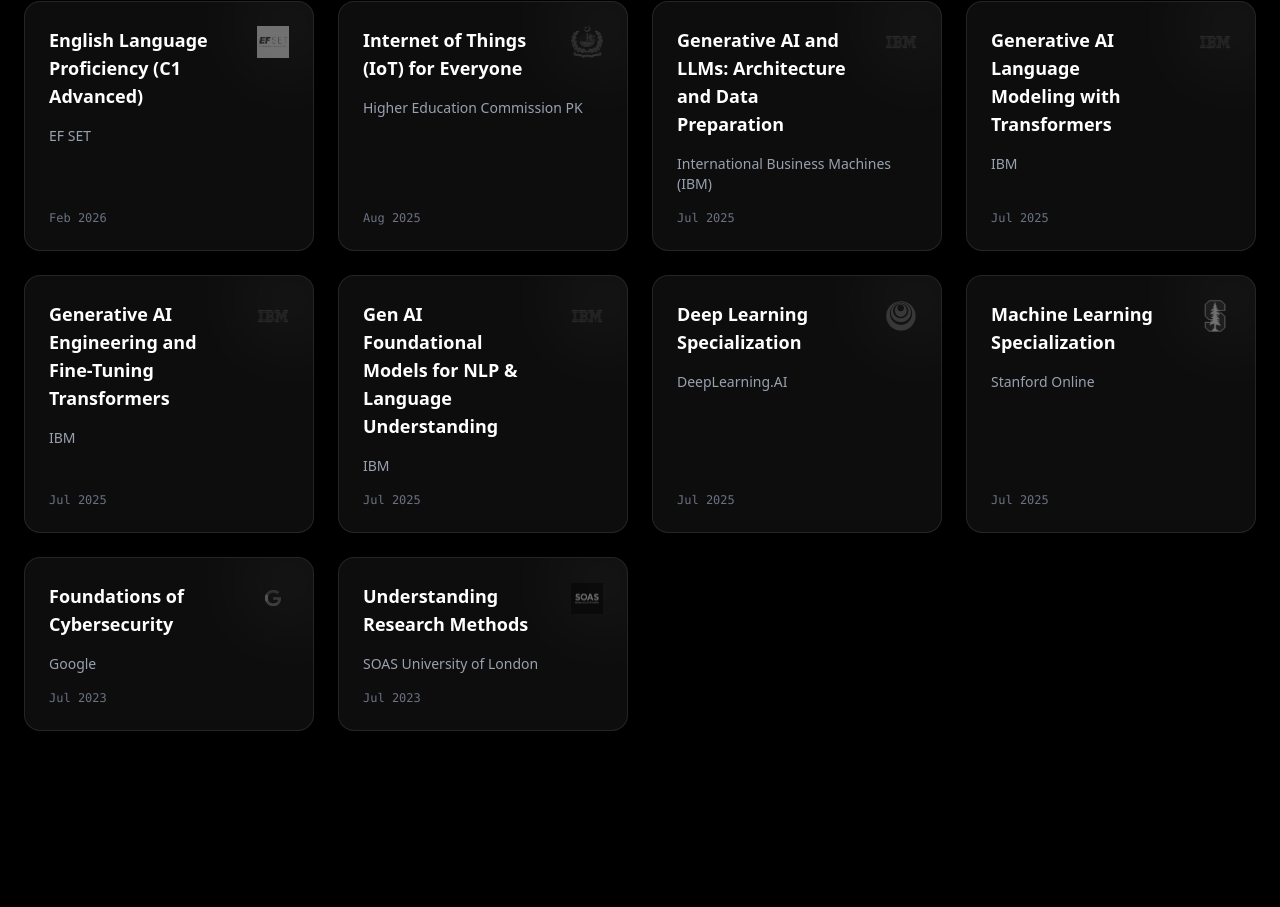
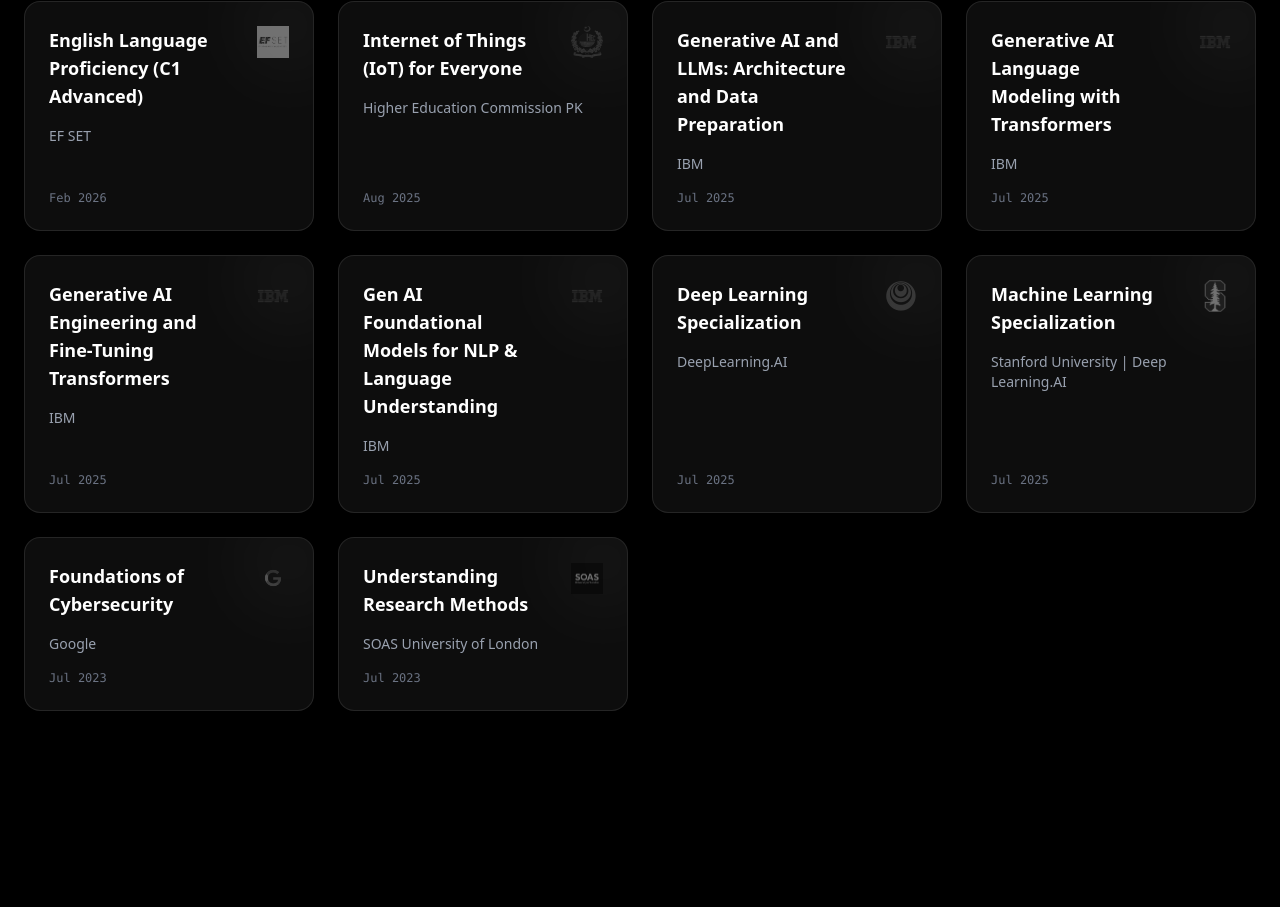
Before and after one commit to soban-zamir/soban-zamir.github.io, a React (Vite) app: page / in a window 1280 px wide. Shown: the part 4203-5110 px from the top of the page. Built offline with nearby package versions, Linux system fonts and the light colour scheme.

Commit message:
Update App.tsx

```diff
--- a/src/App.tsx
+++ b/src/App.tsx
@@ -114,7 +114,7 @@
   },
   {
     title: "Generative AI and LLMs: Architecture and Data Preparation",
-    issuer: "International Business Machines (IBM)",
+    issuer: "IBM",
     date: "Jul 2025",
     link: "https://www.coursera.org/account/accomplishments/verify/4UA5XS3GLJZB",
     logo: "/logos/ibm.png"
@@ -149,7 +149,7 @@
   },
   {
     title: "Machine Learning Specialization",
-    issuer: "Stanford Online",
+    issuer: "Stanford University | Deep Learning.AI",
     date: "Jul 2025",
     link: "https://www.coursera.org/account/accomplishments/specialization/U07XSRAGJM0O",
     logo: "/logos/stanford.png"
```
